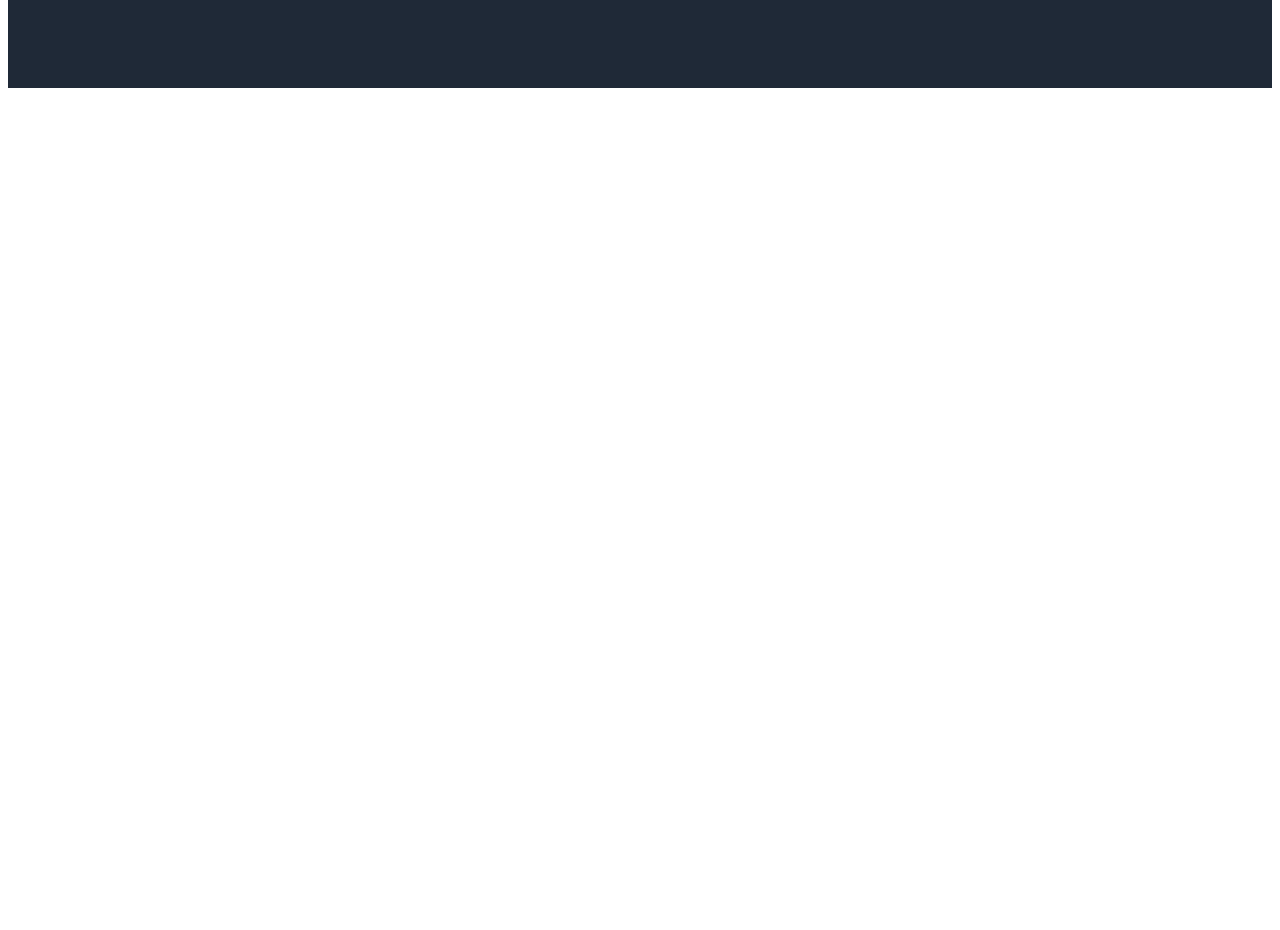
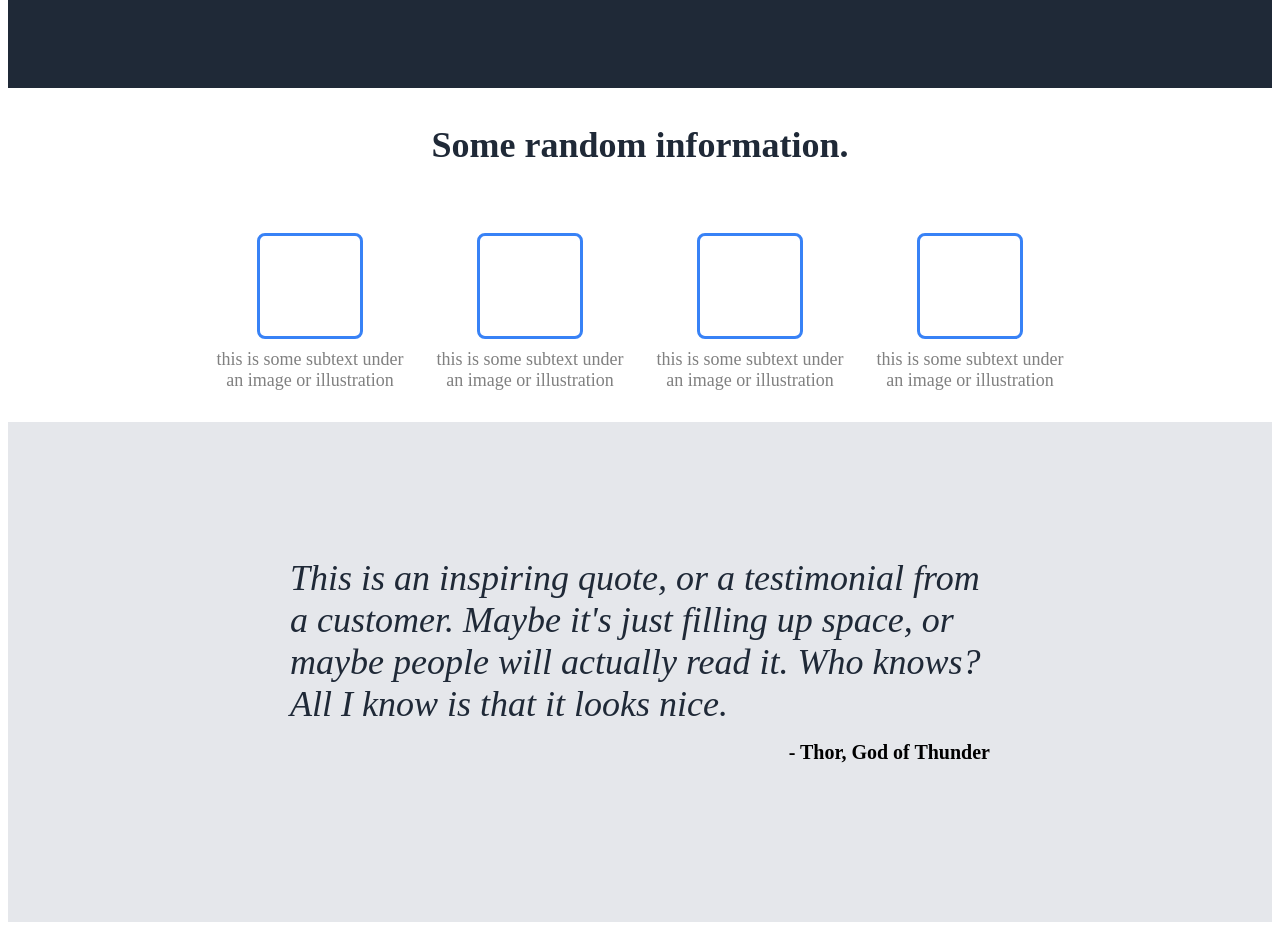
Before and after one commit to abrahamjust/Landing-page, a plain HTML site: page index.html in a window 1280 px wide. Shown: the part 320-1250 px from the top of the page. Before the commit the page ends 800 px from the top, so only its background shows below. Drawn offline with Linux system fonts and the light colour scheme.

Commit message:
completed till the quote section of the landing page

```diff
--- a/CSS/styles.css
+++ b/CSS/styles.css
@@ -71,3 +71,82 @@ a {
     padding: 10px 15px;
     border-radius: 8px;
 }
+
+.Info {
+    font-size: 36px;
+    font-weight: 900;
+    color: #1f2937;
+}
+
+.Middle {
+    display: flex;
+    justify-content: center;
+}
+
+.text {
+    text-wrap: wrap;
+    text-align: center;
+    margin-top: 10px;
+    font-size: 18px;
+    color: grey;
+}
+
+.Boxes {
+    display: flex;
+    justify-content: center;
+    flex-wrap: wrap;
+}
+
+.Indi-Box {
+    width: 200px;
+    height: 200px;
+    display: flex;
+    flex-direction: column;
+    justify-content: center;
+    align-items: center;
+    padding: 10px;
+}
+
+.Box {
+    width: 100px;
+    height: 100px;
+    border-style: solid;
+    border-color: #3882f6;
+    border-radius: 8px;
+}
+
+.Quote-Section {
+    height: 500px;
+    background-color: #e5e7eb;
+    display: flex;
+    justify-content: center;
+    align-items: center;
+    flex-direction: column;
+}
+
+.Quote {
+    width: 700px;
+    font-size: 36px;
+    font-weight: lighter;
+    font-style: italic;
+    color: #1f2937;
+    text-wrap: wrap;
+}
+
+.Quote-Box {
+    display: flex;
+    justify-content: center;
+    align-items: center;
+    width: 950px;
+    padding-bottom: 0px;
+    height: 160px;
+}
+
+.Quoter {
+    display: flex;
+    width: 700px;
+    justify-content: flex-end;
+    align-items: flex-start;
+    font-weight: bolder;
+    font-size: 20px;
+}
--- a/index.html
+++ b/index.html
@@ -27,5 +27,35 @@
                 <div class="Main-right">Placeholder</div>
             </div>
         </header>
+        <div class="Middle">
+            <p class="Info">Some random information.</p>
+        </div>
+        <div class="Boxes">
+            <div class="Indi-Box">
+                <div class="Box"></div>
+                <div class="text">this is some subtext under an image or illustration</div>
+            </div>
+            <div class="Indi-Box">
+                <div class="Box"></div>
+                <div class="text">this is some subtext under an image or illustration</div>
+            </div>
+            <div class="Indi-Box">
+                <div class="Box"></div>
+                <div class="text">this is some subtext under an image or illustration</div>
+            </div>
+            <div class="Indi-Box">
+                <div class="Box"></div>
+                <div class="text">this is some subtext under an image or illustration</div>
+            </div>
+        </div>
+        <div class="Quote-Section">
+            <div class="Quote-Box">
+                <p class="Quote">
+                This is an inspiring quote, or a testimonial from a customer. Maybe it's just filling up space, or maybe people will
+                actually read it. Who knows? All I know is that it looks nice.
+                </p>
+            </div>
+            <p class="Quoter">- Thor, God of Thunder</p>
+        </div>
     </body>
 </html>
```
